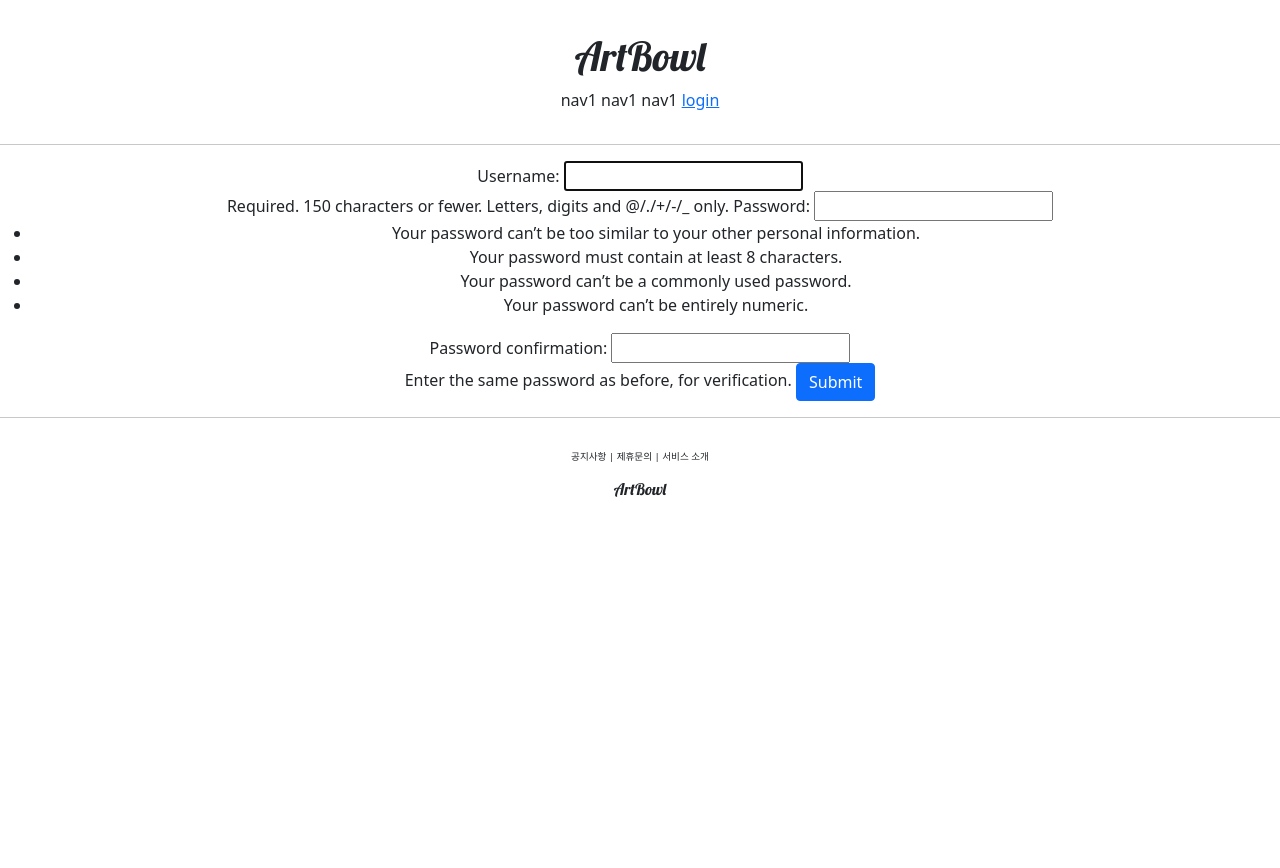
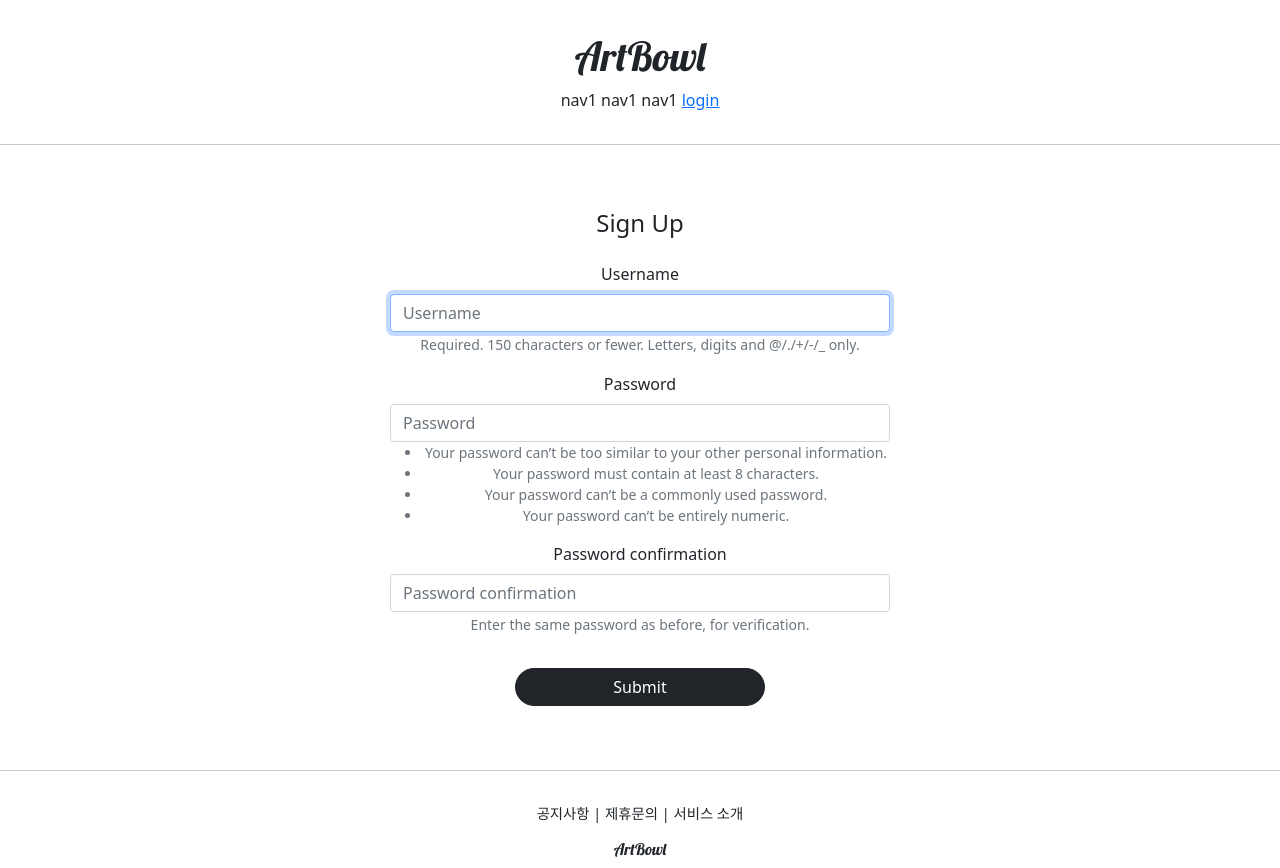
Before and after one commit to Jangyj99/artbowl, a Django app: page /account/create/ in a window 1280 px wide. Before the commit the page ends 497 px from the top, so only its background shows below. Run offline with Django 4.2, Linux system fonts and the light colour scheme; some libraries are stand-ins or nearby versions.

Commit message:
bootstrap form design

```diff
--- a/accountapp/templates/accountapp/create.html
+++ b/accountapp/templates/accountapp/create.html
@@ -1,12 +1,17 @@
 {% extends 'base.html' %}
-
+{% load bootstrap4 %}
 {% block content %}
 
-    <div style="text-align: center" >
+    <div style="text-align: center; max-width: 500px; margin: 4rem auto" >
+        <div class="mb-4">
+            <h4>Sign Up</h4>
+        </div>
+
         <form action="{% url 'accountapp:create' %}" method="post">
             {% csrf_token %}
-            {{ form }}
-            <input type="submit" class="btn btn-primary">
+{#            {{ form }}#}
+            {% bootstrap_form form %}
+            <input type="submit" class="btn btn-dark rounded-pill col-6 mt-3">
         </form>
     </div>
 {% endblock %}
--- a/artbowl/settings.py
+++ b/artbowl/settings.py
@@ -48,6 +48,7 @@ INSTALLED_APPS = [
     'django.contrib.sessions',
     'django.contrib.messages',
     'django.contrib.staticfiles',
+    'bootstrap4',
     'accountapp',
 ]
 
--- a/static/base.css
+++ b/static/base.css
@@ -3,7 +3,7 @@
 }
 
 .artbowl_footer_button{
-    font-size: .6rem;
+    font-size: .9rem;
 }
 
 .artbowl_footer{
--- a/templates/footer.html
+++ b/templates/footer.html
@@ -3,7 +3,6 @@
         <span>공지사항</span> |
         <span>제휴문의</span> |
         <span>서비스 소개</span>
-
     </div>
     <div style="margin-top: 1rem;">
         <h6 class="artbowl_logo">ArtBowl</h6>
```
Also changed, not shown: accountapp/templates/accountapp/login.html (+5 -4 lines).
